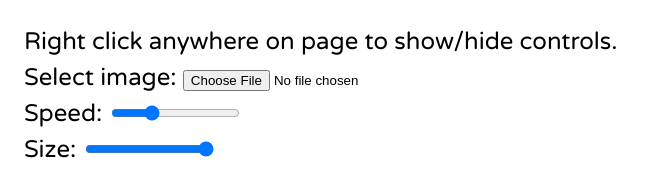
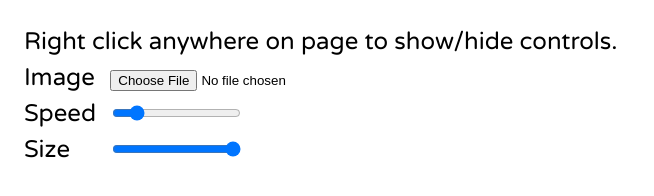
Before and after one commit to snazzyfox/dvd-bounce, a plain HTML site: page index.html in a window 1280 px wide. Shown: the whole page, without its empty margins (0-654 px from the left). Drawn offline with Linux system fonts and the light colour scheme.

Commit message:
Higher max speed; align labels

```diff
--- a/index.html
+++ b/index.html
@@ -28,6 +28,11 @@
             z-index: 1;
         }
 
+        label {
+            display: inline-block;
+            width: 80px;
+        }
+
         img {
             position: absolute;
             z-index: -1;
@@ -38,9 +43,9 @@
 <body id="body">
     <div id="controls">
         <div>Right click anywhere on page to show/hide controls.</div>
-        <div>Select image: <input type="file" id="file" accept="image/*"/></div>
-        <div>Speed: <input type="range" id="speed" min="0.1" max="10" step="0.01"/></div>
-        <div>Size: <input type="range" id="size" min="0.01" max="1.0" step="0.01"/></div>
+        <div><label for="file">Image</label> <input type="file" id="file" accept="image/*"/></div>
+        <div><label for="speed">Speed</label> <input type="range" id="speed" min="0.1" max="20" step="0.1"/></div>
+        <div><label for="size">Size</label> <input type="range" id="size" min="0.01" max="1.0" step="0.01"/></div>
     </div>
 </body>
 
```
